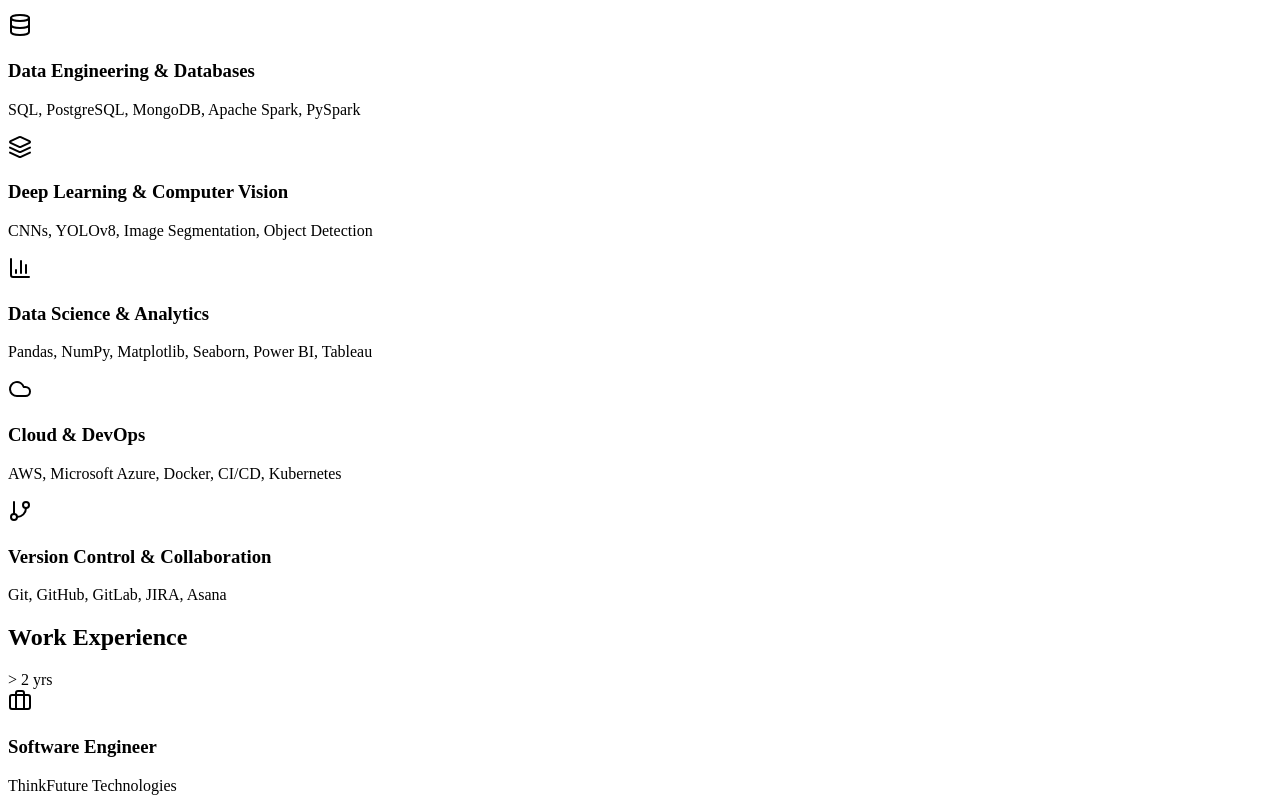
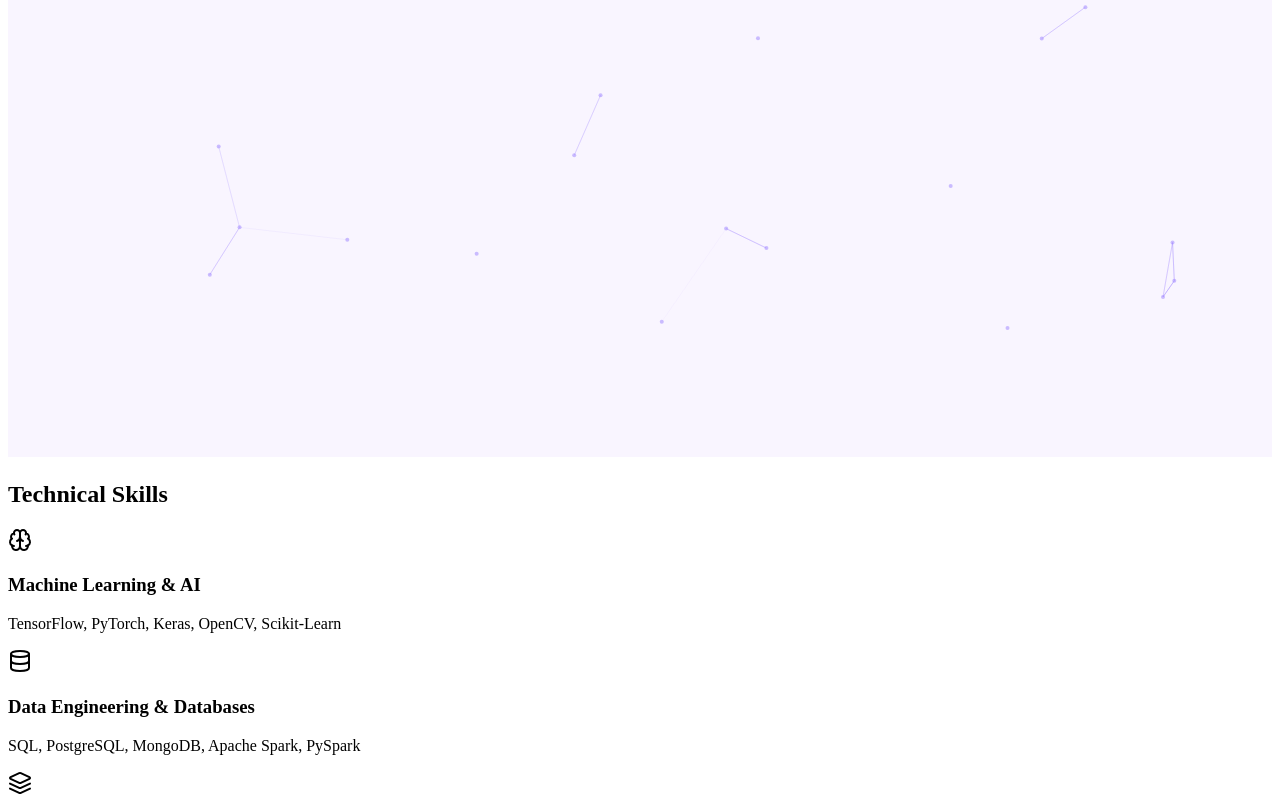
Before and after one commit to Maspie/toshal-portfolio, a React (Vite) app in the folder client/: page /toshal-portfolio/ in a window 1280 px wide. Both pictures are taken after a click on the button 289 px from the left and 846 px from the top of the page. Shown: the part 466-1266 px from the top of the page. Built offline with nearby package versions, Linux system fonts and the light colour scheme.

Commit message:
Update Skills.tsx

```diff
--- a/client/src/components/Skills.tsx
+++ b/client/src/components/Skills.tsx
@@ -7,6 +7,9 @@ import {
   Cloud,
   GitBranch,
 } from "lucide-react";
+import Particles from "@tsparticles/react";
+import { ParticlesBackground } from "./ParticlesBackground";
+import { useTheme } from "@/lib/theme";
 
 const skills = [
   {
@@ -42,9 +45,43 @@ const skills = [
 ];
 
 export function Skills() {
+  const { theme } = useTheme();
+
   return (
-    <section id="skills" className="relative z-10 min-h-screen py-20 px-4 overflow-hidden">
-      <div className="container mx-auto">
+    <section
+      id="skills"
+      className="relative z-10 min-h-screen py-20 px-4 bg-transparent overflow-hidden"
+    >
+      {/* Particle background */}
+      {theme === "dark" && <ParticlesBackground />}
+      {theme === "light" && (
+        <Particles
+          id="tsparticles-light-skills"
+          options={{
+            fullScreen: { enable: false },
+            background: { color: "#f9f5ff" },
+            particles: {
+              number: { value: 60, density: { enable: true, area: 800 } },
+              color: { value: "#9c81ff" },
+              links: {
+                enable: true,
+                color: "#9c81ff",
+                distance: 120,
+                opacity: 0.4,
+              },
+              move: { enable: true, speed: 1 },
+              shape: { type: "circle" },
+              opacity: { value: 0.5 },
+              size: { value: 2 },
+            },
+            detectRetina: true,
+          }}
+          className="absolute inset-0 -z-10"
+        />
+      )}
+
+      {/* Section content */}
+      <div className="container mx-auto relative z-10">
         <motion.h2
           initial={{ opacity: 0, y: 20 }}
           whileInView={{ opacity: 1, y: 0 }}
```
